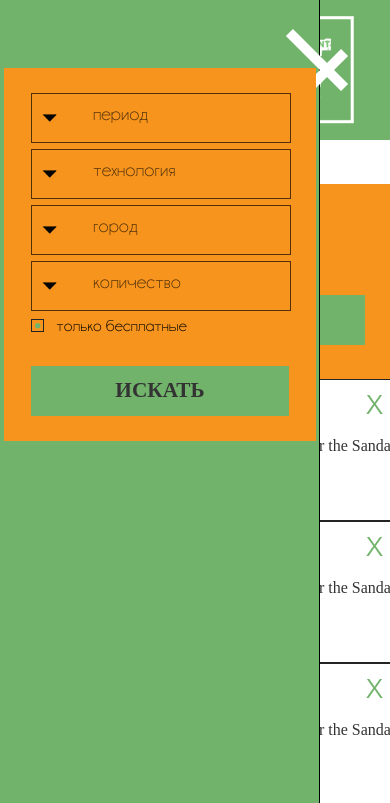
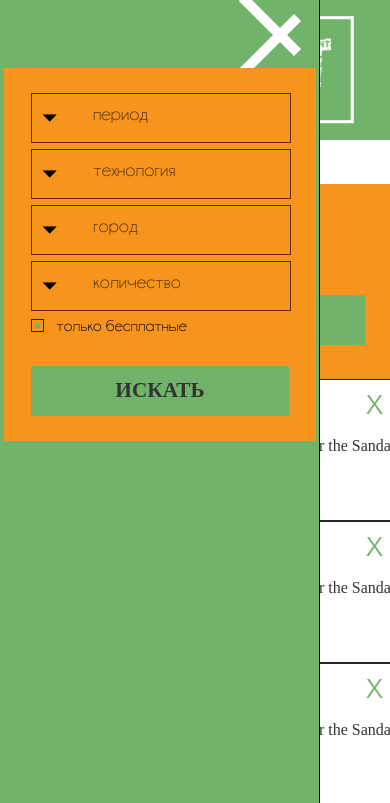
Before and after one commit to JujaLabs/itevents-frontend, a website: page pages/index.html in a window 390 px wide. Both pictures are taken after a click on the label 49 px from the left and 70 px from the top of the page. Shown: the top 803 px of the page. Drawn offline with Linux system fonts and the light colour scheme; a web font is replaced by a local one.

Commit message:
fix opening button for menu

```diff
--- a/pages/css/style.css
+++ b/pages/css/style.css
@@ -741,7 +741,7 @@ footer a:last-child{
         color: #fff;
         padding: 5px;
         position: fixed;
-        top: 40px;
+        top: 35px;
         left: 5px;
         cursor: pointer;
         transition: left .23s;
@@ -762,7 +762,8 @@ footer a:last-child{
         margin-top: 0;
     }
     .hidden-menu-ticker:checked ~ .btn-menu {
-        left: 70%;
+        top: 5px;
+        left: 58%;
     }
     .hidden-menu-ticker:checked ~ .hidden-menu {
         left: 0;
```
